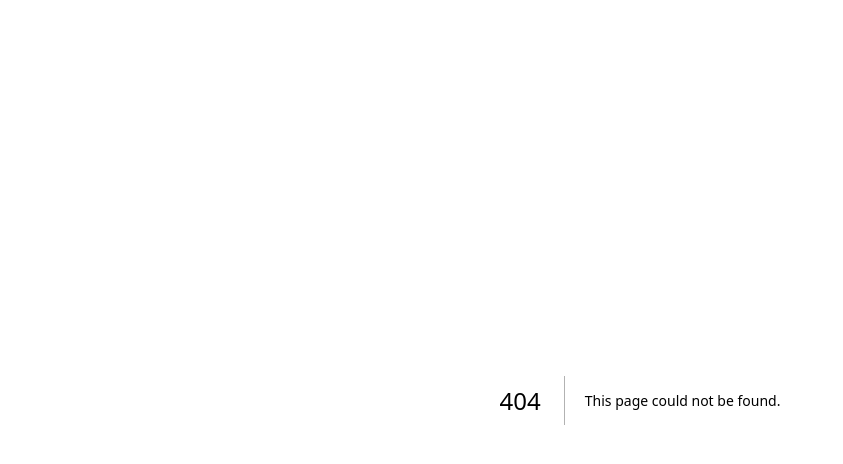
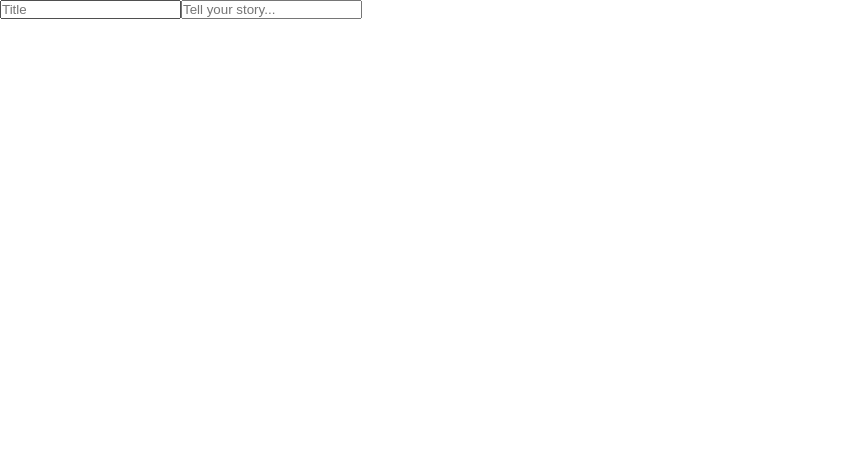
Before and after one commit to gokhanunlugh/mediumClone, a Next.js app: page /new-story in a window 1280 px wide. Before the commit this address had no page. Shown: the top 464 px of the page, without its empty margins (0-843 px from the left). Built offline with nearby package versions, Linux system fonts and the light colour scheme.

Commit message:
new-story sayfası oluşturuldu

```diff
--- /dev/null
+++ b/app/new-story/page.jsx
@@ -0,0 +1,11 @@
+export default function NewStory(){
+
+  return (
+    <div className="draft">
+      <form action="">
+      <input type="text" name="title" placeholder="Title"/>
+      <input type="text" name="content" placeholder="Tell your story..." />
+      </form>
+    </div>
+  )
+}
```
